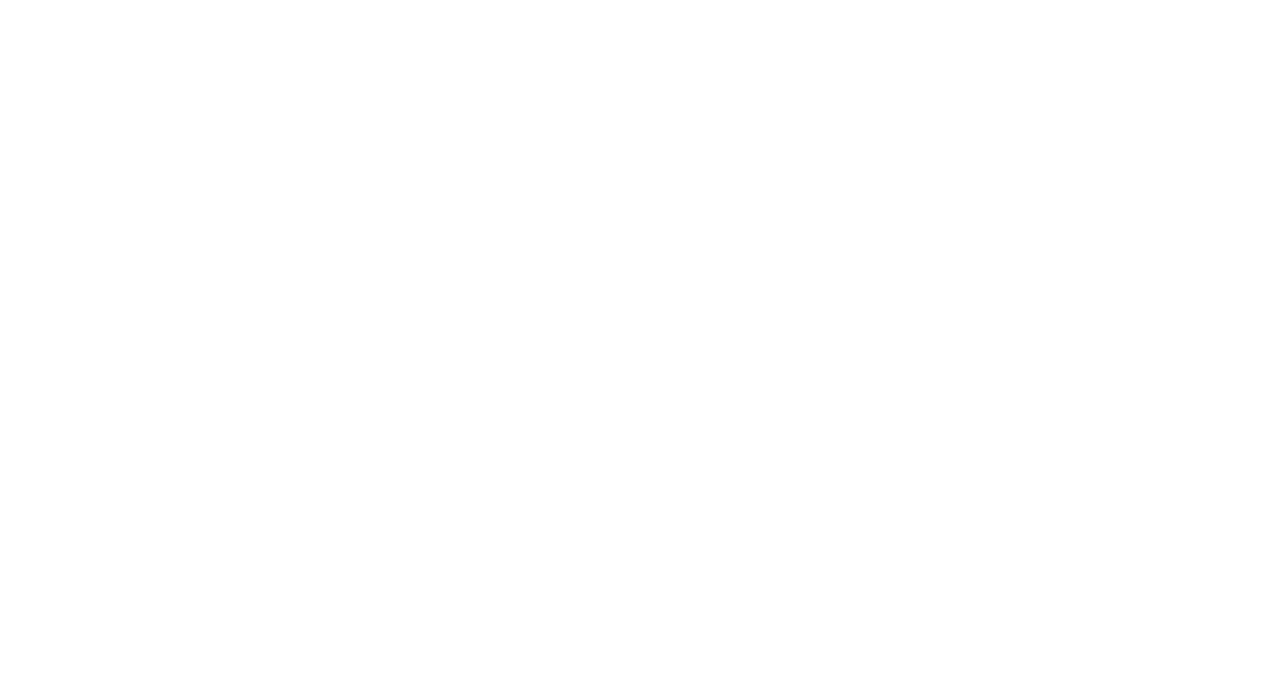
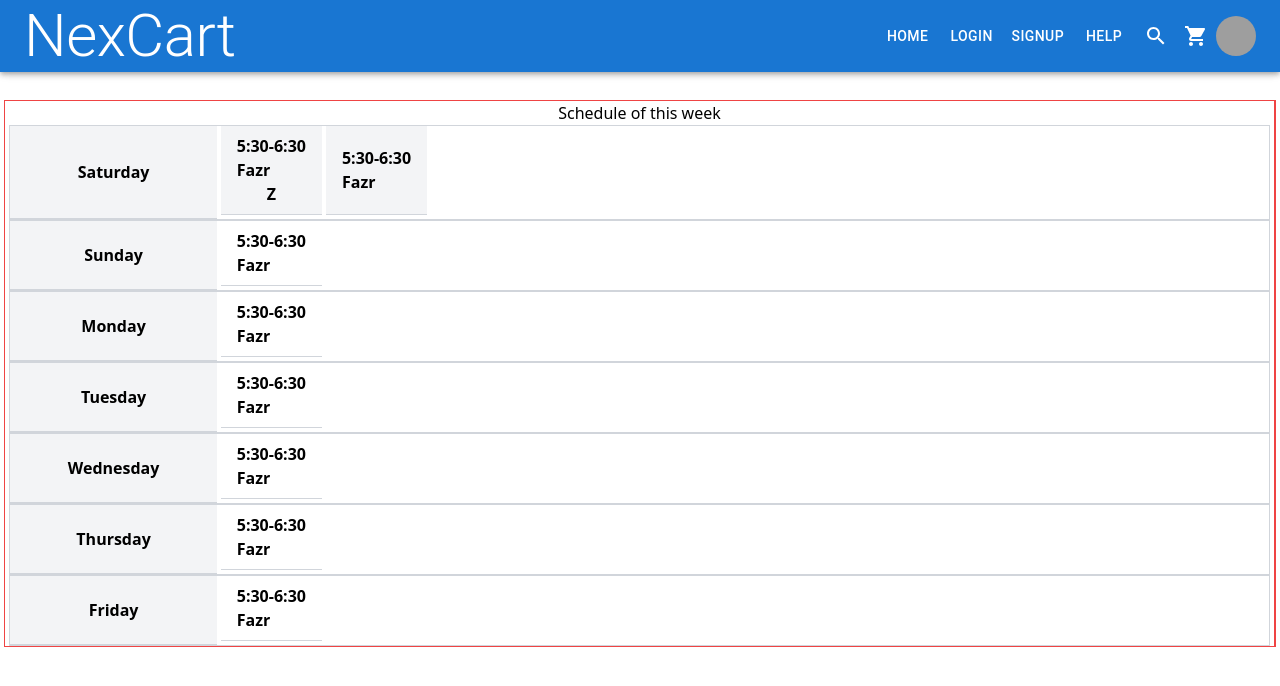
Before and after one commit to ZMHossain/digital-image-shop, a React (Create React App) app in the folder frontend/: page /weeklyroutine in a window 1280 px wide. Before the commit this address had no page. Shown: the top 686 px of the page. Built offline with nearby package versions, Linux system fonts and the light colour scheme; grey boxes are pictures that could not be loaded.

Commit message:
activity log created

```diff
--- a/frontend/src/App.js
+++ b/frontend/src/App.js
@@ -14,6 +14,9 @@ import MyAccount from "./pages/MyAccount";
 import { userContext } from "./components/context/context";
 import MyProfile from "./pages/MyProfile";
 import { useEffect } from "react";
+import ActivityLog from "./pages/ActivityLog";
+import WeeklyRouitine from "./pages/WeeklyRouitine";
+import DailyRoutine from "./pages/DailyRoutine";
 
 function App() {
   const [isAuthenticated, setIsAuthenticated] = useState(false);
@@ -45,6 +48,9 @@ function App() {
                 element={<SellerDashboardCart />}
               />
               <Route path="/myaccount" element={<MyAccount />} />
+              <Route path="/activitylog" element={<ActivityLog />} />
+              <Route path="/weeklyroutine" element={<WeeklyRouitine />} />
+              <Route path="/dailyroutine" element={<DailyRoutine />} />
               <Route path="/myprofile" element={<MyProfile />} />
               <Route
                 path="/home"
--- a/frontend/src/components/DropDown.js
+++ b/frontend/src/components/DropDown.js
@@ -35,7 +35,14 @@ function Dropdown({ state }) {
         >
           Manage My Account
         </MenuItem>
-        <MenuItem onClick={handleClose}>Option 2</MenuItem>
+        <MenuItem
+          onClick={handleClose}
+          color="inherit"
+          component={Link}
+          to="/activitylog"
+        >
+          Activity Log
+        </MenuItem>
         <MenuItem onClick={handleClose}>Option 3</MenuItem>
       </Menu>
     </div>
--- /dev/null
+++ b/frontend/src/pages/ActivityLog.js
@@ -0,0 +1,33 @@
+import React from "react";
+import { Navigate, useNavigate } from "react-router-dom";
+
+const ActivityLog = () => {
+  const navigate = useNavigate();
+  const handleWeeklyRoutine = () => {
+    navigate("/weeklyroutine");
+  };
+  const handleDailyRoutine = () => {
+    navigate("/dailyroutine");
+  };
+
+  return (
+    <div className="flex flex-col justify-center items-center">
+      <button
+        className=" bg-purple-800 text-white text-lg
+          rounded-md p-2 m-2 w-[25%] hover:bg-purple-900"
+        onClick={handleWeeklyRoutine}
+      >
+        Weekly Routine
+      </button>
+      <button
+        className=" bg-purple-800 text-white text-lg
+          rounded-md p-2 m-2 w-[25%] hover:bg-purple-900"
+        onClick={handleDailyRoutine}
+      >
+        Daily Routine
+      </button>
+    </div>
+  );
+};
+
+export default ActivityLog;
--- /dev/null
+++ b/frontend/src/pages/DailyRoutine.js
@@ -0,0 +1,7 @@
+import React from "react";
+
+const DailyRoutine = () => {
+  return <div>DailyRoutine</div>;
+};
+
+export default DailyRoutine;
--- a/frontend/src/pages/Signup.js
+++ b/frontend/src/pages/Signup.js
@@ -40,7 +40,7 @@ function Signup() {
       formData.append("password", password);
       formData.append("accountType", accountType);
       if (profilePicture) {
-        formData.append(profilePicture);
+        formData.append("profilePicture", profilePicture);
       }
 
       const url = "http://localhost:8080/auth/signup";
@@ -114,7 +114,7 @@ function Signup() {
           </div>
           <div className="flex flex-col">
             <label
-              htmlFor="password"
+              htmlFor="profilePicture"
               className=" text-base text-indigo-900 font-semibold mb-1"
             >
               Add a Profile Picture
@@ -125,7 +125,7 @@ function Signup() {
               name="profilePicture"
               id="profilePicture"
               accept="image/*"
-              value={signupInfo.password}
+              // value={signupInfo.password}
               className="w-full mt-1
               "
             />
--- /dev/null
+++ b/frontend/src/pages/WeeklyRouitine.js
@@ -0,0 +1,79 @@
+import React from "react";
+
+const WeeklyRouitine = () => {
+  return (
+    <div className="m-1 border border-red-500 border-r-2 flex flex-col justify-center items-center ">
+      Schedule of this week
+      <div class="grid grid-cols-12 gap-1 border border-gray-300">
+        <div class="col-span-2 row-span-2  font-bold bg-gray-100 px-4 py-2 border-b border-gray-300 flex flex-col justify-center items-center">
+          Saturday
+        </div>
+        <div class="font-bold px-4 py-2 border-b bg-gray-100 flex flex-col justify-center items-center border-gray-300">
+          5:30-6:30 <br />
+          Fazr
+          <button>Z</button>
+        </div>
+        <div class="font-bold px-4 py-2 border-b bg-gray-100 flex flex-col justify-center items-center border-gray-300">
+          5:30-6:30 <br />
+          Fazr
+        </div>
+      </div>
+      <div class="grid grid-cols-12 gap-1 border border-gray-300">
+        <div class="col-span-2 row-span-2  font-bold bg-gray-100 px-4 py-2 border-b border-gray-300 flex flex-col justify-center items-center">
+          Sunday
+        </div>
+        <div class="font-bold px-4 py-2 border-b flex flex-col justify-center items-center border-gray-300">
+          5:30-6:30 <br />
+          Fazr
+        </div>
+      </div>
+      <div class="grid grid-cols-12 gap-1 border border-gray-300">
+        <div class="col-span-2 row-span-2  font-bold bg-gray-100 px-4 py-2 border-b border-gray-300 flex flex-col justify-center items-center">
+          Monday
+        </div>
+        <div class="font-bold px-4 py-2 border-b flex flex-col justify-center items-center border-gray-300">
+          5:30-6:30 <br />
+          Fazr
+        </div>
+      </div>
+      <div class="grid grid-cols-12 gap-1 border border-gray-300">
+        <div class="col-span-2 row-span-2  font-bold bg-gray-100 px-4 py-2 border-b border-gray-300 flex flex-col justify-center items-center">
+          Tuesday
+        </div>
+        <div class="font-bold px-4 py-2 border-b flex flex-col justify-center items-center border-gray-300">
+          5:30-6:30 <br />
+          Fazr
+        </div>
+      </div>
+      <div class="grid grid-cols-12 gap-1 border border-gray-300">
+        <div class="col-span-2 row-span-2  font-bold bg-gray-100 px-4 py-2 border-b border-gray-300 flex flex-col justify-center items-center">
+          Wednesday
+        </div>
+        <div class="font-bold px-4 py-2 border-b flex flex-col justify-center items-center border-gray-300">
+          5:30-6:30 <br />
+          Fazr
+        </div>
+      </div>
+      <div class="grid grid-cols-12 gap-1 border border-gray-300">
+        <div class="col-span-2 row-span-2  font-bold bg-gray-100 px-4 py-2 border-b border-gray-300 flex flex-col justify-center items-center">
+          Thursday
+        </div>
+        <div class="font-bold px-4 py-2 border-b flex flex-col justify-center items-center border-gray-300">
+          5:30-6:30 <br />
+          Fazr
+        </div>
+      </div>
+      <div class="grid grid-cols-12 gap-1 border border-gray-300">
+        <div class="col-span-2 row-span-2  font-bold bg-gray-100 px-4 py-2 border-b border-gray-300 flex flex-col justify-center items-center">
+          Friday
+        </div>
+        <div class="font-bold px-4 py-2 border-b flex flex-col justify-center items-center border-gray-300">
+          5:30-6:30 <br />
+          Fazr
+        </div>
+      </div>
+    </div>
+  );
+};
+
+export default WeeklyRouitine;
```
